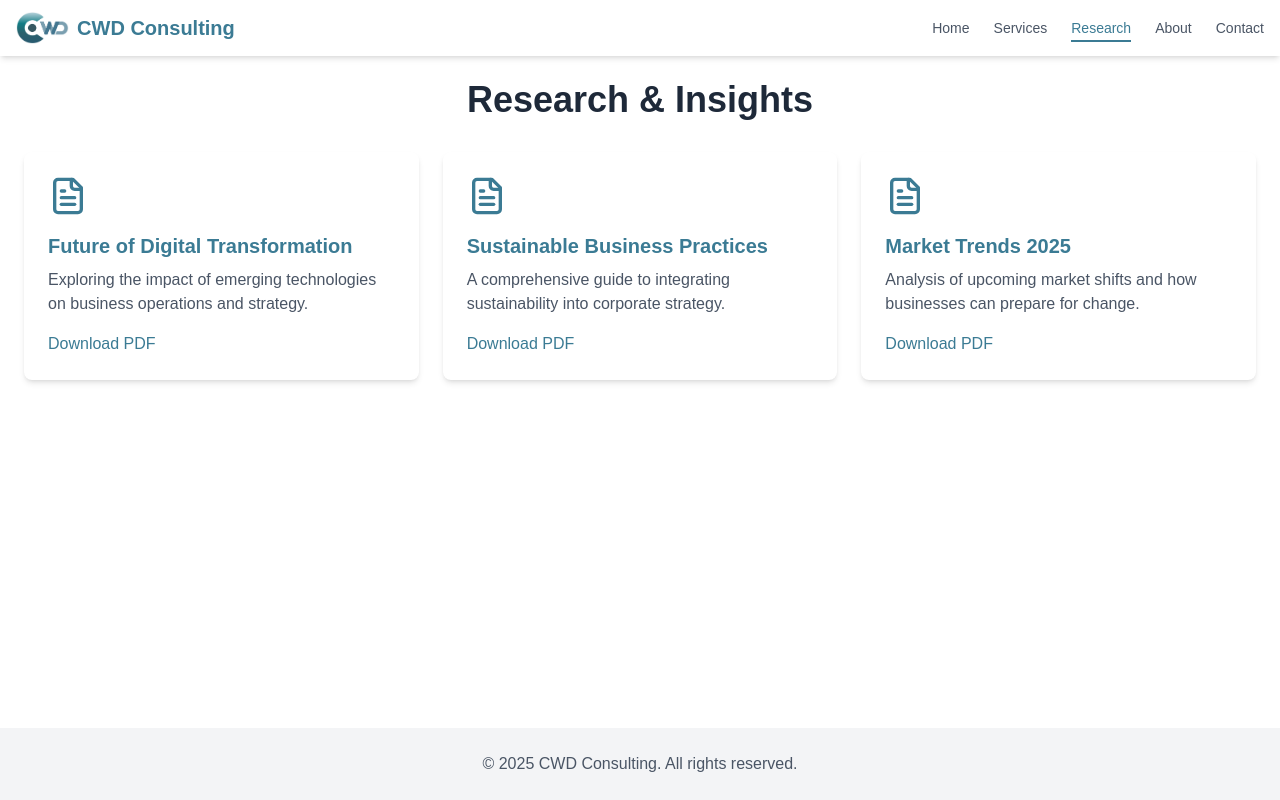
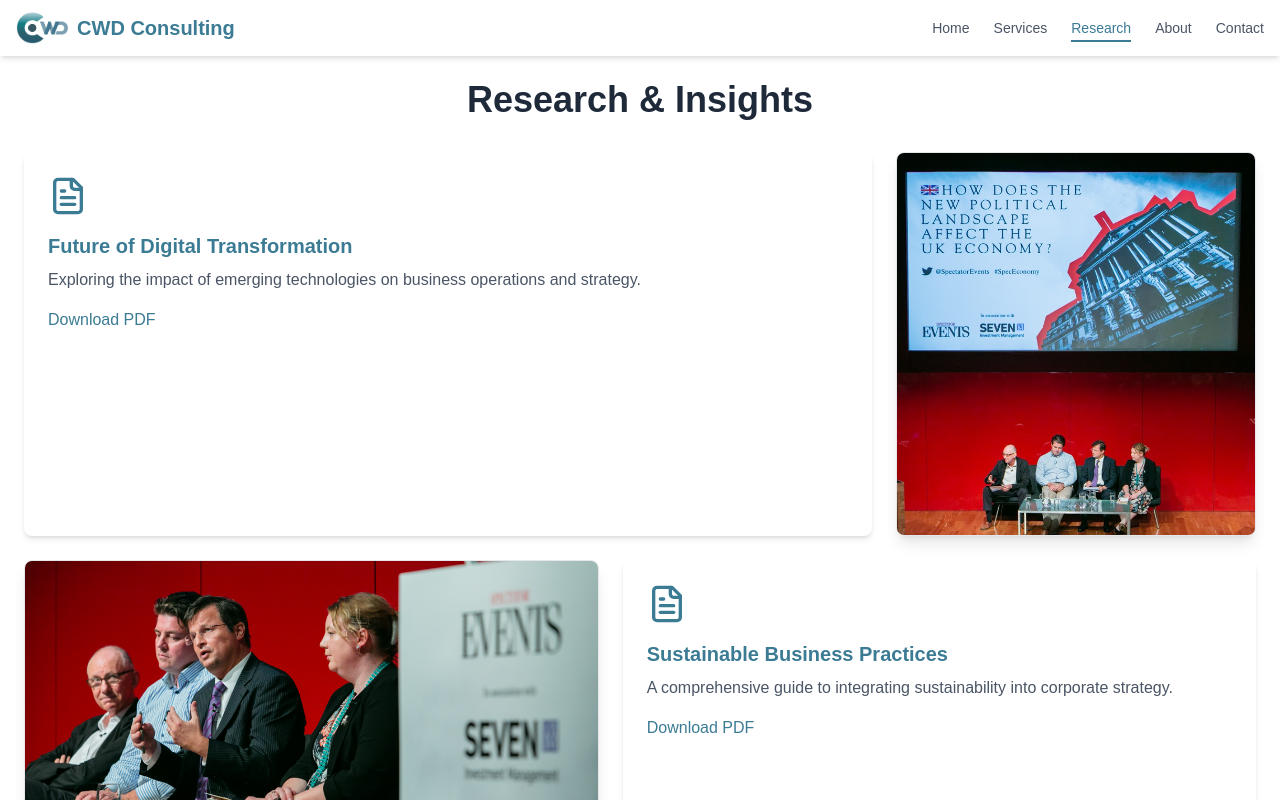
Before and after one commit to maxsherman1/cwd-consulting, a Next.js app: page /research in a window 1280 px wide. Shown: the top 800 px of the page. Built offline with nearby package versions, Linux system fonts and the light colour scheme.

Commit message:
Updated the research page layout to include images. Content is still cardholders, pending on content confirmation.

```diff
--- a/src/app/research/page.tsx
+++ b/src/app/research/page.tsx
@@ -22,12 +22,6 @@ export default function Research() {
         "A comprehensive guide to integrating sustainability into corporate strategy.",
       link: "#", // Placeholder link
     },
-    {
-      title: "Market Trends 2025",
-      description:
-        "Analysis of upcoming market shifts and how businesses can prepare for change.",
-      link: "#", // Placeholder link
-    },
   ];
 
   return (
@@ -35,25 +29,51 @@ export default function Research() {
       <h1 className="text-3xl md:text-4xl font-bold text-gray-800 mb-8 text-center">
         Research & Insights
       </h1>
-      <div className="grid grid-cols-1 md:grid-cols-3 gap-6">
-        {papers.map((paper, index) => (
-          <div
-            key={index}
-            className="bg-white p-6 rounded-lg shadow-md hover:shadow-lg transition-shadow"
-          >
+      <div className="grid grid-cols-1 gap-6">
+        <div className="flex flex-col md:flex-row gap-6">
+          <div className="bg-white p-6 rounded-lg shadow-md hover:shadow-lg transition-shadow h-auto md:h-96 overflow-auto flex-1">
             <FileText className="h-10 w-10 text-[var(--primary-teal)] mb-4" />
             <h2 className="text-xl font-semibold text-[var(--primary-teal)] mb-2">
-              {paper.title}
+              {papers[0].title}
             </h2>
-            <p className="text-gray-600 mb-4">{paper.description}</p>
+            <p className="text-gray-600 mb-4">{papers[0].description}</p>
             <a
-              href={paper.link}
+              href={papers[0].link}
               className="text-[var(--primary-teal)] font-medium hover:underline"
             >
               Download PDF
             </a>
           </div>
-        ))}
+          <div className="relative overflow-hidden rounded-lg shadow-lg border border-gray-200 h-auto md:h-96 flex justify-center items-center w-auto">
+            <img
+              src="/images/spectator_events.jpg"
+              alt="Spectator Event 1"
+              className="object-contain object-top w-auto h-full max-w-full"
+            />
+          </div>
+        </div>
+        <div className="flex flex-col md:flex-row gap-6">
+          <div className="relative overflow-hidden rounded-lg shadow-lg border border-gray-200 h-auto md:h-96 flex justify-center items-center w-auto">
+            <img
+              src="/images/spectator_events_2.jpg"
+              alt="Spectator Event 2"
+              className="object-contain object-center w-auto h-full max-w-full"
+            />
+          </div>
+          <div className="bg-white p-6 rounded-lg shadow-md hover:shadow-lg transition-shadow h-auto md:h-96 overflow-auto flex-1">
+            <FileText className="h-10 w-10 text-[var(--primary-teal)] mb-4" />
+            <h2 className="text-xl font-semibold text-[var(--primary-teal)] mb-2">
+              {papers[1].title}
+            </h2>
+            <p className="text-gray-600 mb-4">{papers[1].description}</p>
+            <a
+              href={papers[1].link}
+              className="text-[var(--primary-teal)] font-medium hover:underline"
+            >
+              Download PDF
+            </a>
+          </div>
+        </div>
       </div>
     </div>
   );
```
